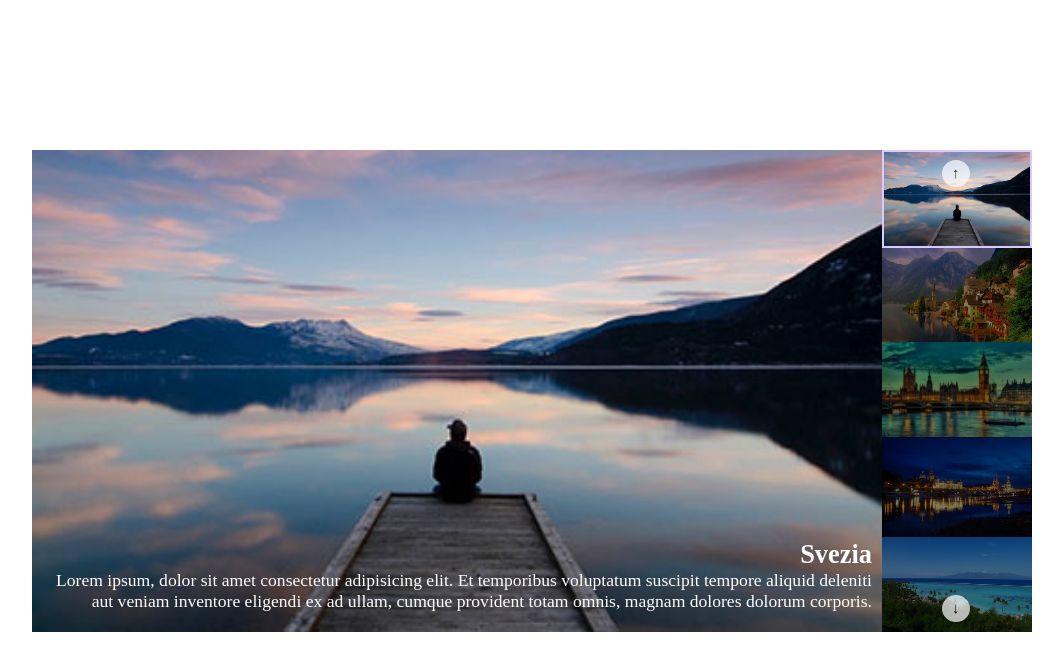
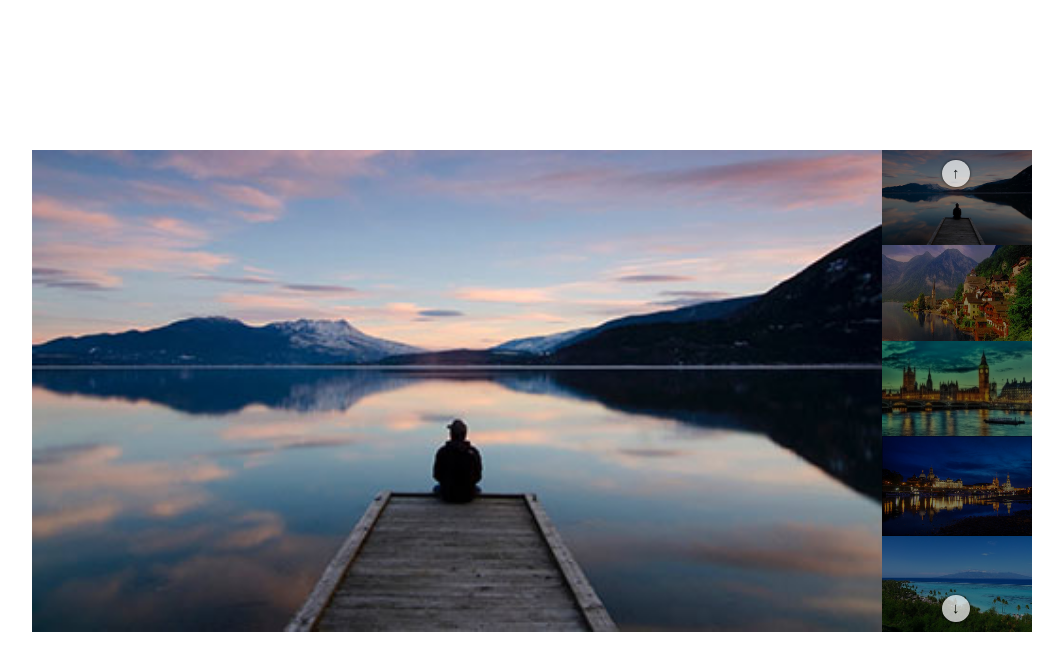
Before and after one commit to matteopompei/js-array-carousel, a plain HTML site: page index.html in a window 1280 px wide. Shown: the whole page, without its empty margins (108-1171 px from the left). Drawn offline with Linux system fonts and the light colour scheme.

Commit message:
Cambio di approccio utilizzando il for...

```diff
--- a/index.html
+++ b/index.html
@@ -10,23 +10,12 @@
 <body>
   <div id="container">
 
-    <div id="vetrina">
-      <div class="testi">
-        <h2 id="title"></h2>
-        <p id="text"></p>
-      </div>
-      <img id="img-vetrina" alt="">
+    <div id="slideshow">
+      <img src="img/01.jpg" alt="">
     </div>
 
-    <div id="lista-immagini">
+    <div id="thumbnails">
       <a href="#" id="arrow-up" class="arrow">&uparrow;</a>
-
-      <img src="img/01.jpg" class="active" alt="">
-      <img src="img/02.jpg" alt="">
-      <img src="img/03.jpg" alt="">
-      <img src="img/04.jpg" alt="">
-      <img src="img/05.jpg" alt="">
-
       <a href="#" id="arrow-down" class="arrow">&downarrow;</a>
     </div>
 
--- a/slideshow.js
+++ b/slideshow.js
@@ -24,17 +24,18 @@ const textArr = [
 ]
 
 // Definiamo variabili
-let imgVetrina = document.getElementById("img-vetrina");
-imgVetrina.src = imgArr[0];
+let mainImage = document.getElementById("slideshow");
+let minImage = document.getElementById("thumbnails");
 
-let textTitle = document.getElementById("title");
-textTitle.innerHTML = titleArr[0];
+// For per l'immagine in vetrina
+// Da completare
 
-let textP = document.getElementById("text");
-textP.innerHTML = textArr[0];
+// For per le miniature
+for (let i = 0; i < imgArr.length; i++) {
+  minImage.innerHTML += `<img src="${imgArr[i]}" alt="">`;
+}
 
-let arrowUp = document.getElementById("arrow-up");
-// arrowUp.addEventListener("click", function);
-
-let arrowDown = document.getElementById("arrow-down");
-// arrowUp.addEventListener("click", function);
+// Aggiugnere classe .active alla miniatura selezionata
+// Da completare
+let minActive
+minActive.classList.add("active");
--- a/style.css
+++ b/style.css
@@ -14,12 +14,12 @@ a {
   display: flex;
 }
 
-#vetrina {
+#slideshow {
   width: 850px;
   position: relative;
 }
 
-#lista-immagini {
+#thumbnails {
   position: relative;
   width: 150px;
   display: flex;
@@ -27,11 +27,11 @@ a {
   background-color: #000;
 }
 
-#lista-immagini img {
+#thumbnails img {
   opacity: 0.5;
 }
 
-#lista-immagini .active {
+#thumbnails .active {
   opacity: 1;
   border: 2px solid #dac9ff;
 }
@@ -41,7 +41,7 @@ img {
   width: 100%;
 }
 
-.testi {
+#text {
   position: absolute;
   font-family: 'Times New Roman', Times, serif;
   font-size: 1.1rem;
@@ -58,10 +58,12 @@ img {
   padding: 5px 10px;
   background-color: #fff;
   border-radius: 50%;
+  box-shadow: 0 0 3px #000;
   opacity: 0.7;
   color: #000;
   font-size: 15px;
   font-weight: bold;
+  z-index: 999;
 }
 
 .arrow:hover {
```
